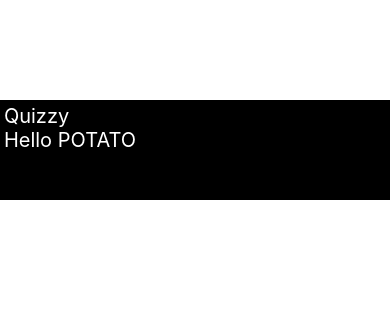
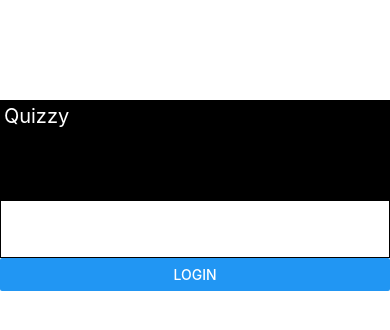
Before and after one commit to mdl-internship-souradeep-nanda/exam4-native, a React Native app: screen / in a window 390 px wide. Shown: the top 330 px of the page. Built offline with nearby package versions, Linux system fonts and the light colour scheme.

Commit message:
Porting done

```diff
--- a/App.js
+++ b/App.js
@@ -1,21 +1,19 @@
 import React from 'react';
-import { StyleSheet, Text, View } from 'react-native';
+import { StyleSheet, View } from 'react-native';
 
-import Header from './src/Header/Header';
+import MyApp from './src/MyApp/MyApp';
 
 const styles = StyleSheet.create({
   container: {
     flex: 1,
     backgroundColor: '#fff',
-    // alignItems: 'center',
-    // justifyContent: 'center',
   },
 });
 
 export default function App() {
   return (
     <View style={styles.container}>
-      <Header username="POTATO" />
+      <MyApp />
     </View>
   );
 }
--- a/src/MyApp/MyApp.js
+++ b/src/MyApp/MyApp.js
@@ -1,7 +1,10 @@
 import React from 'react';
 import axios from 'axios';
 
-import './MyApp.css';
+import { ScrollView } from 'react-native';
+
+// import './MyApp.css';
+import style from './MyApp.styles';
 
 import Header from '../Header/Header';
 import LoginContainer from '../LoginContainer/LoginContainer';
@@ -79,10 +82,10 @@ class MyApp extends React.Component {
     }[this.state.currentPage];
 
     return (
-      <div className="MyApp" >
+      <ScrollView style={style.MyApp} >
         <Header username={this.state.username} />
         {bodyJsx}
-      </div>
+      </ScrollView>
     );
   }
 }
--- /dev/null
+++ b/src/MyApp/MyApp.styles.js
@@ -0,0 +1,7 @@
+const MyApp = {
+
+};
+
+module.exports = {
+  MyApp,
+};
```
Also changed, not shown: src/MyApp/MyApp.css (deleted), 1 other file (tests, documents, lock files or other folders).
